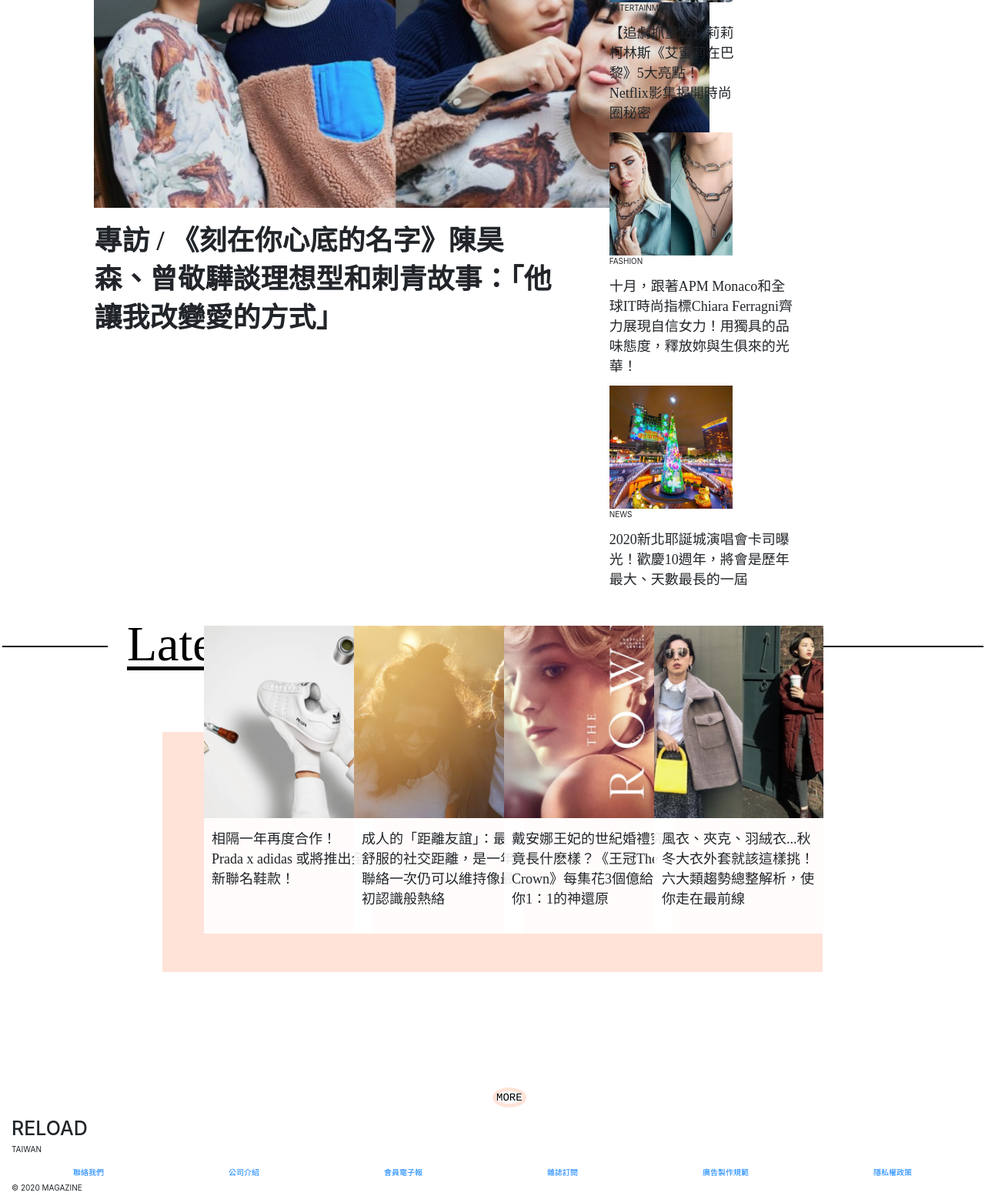
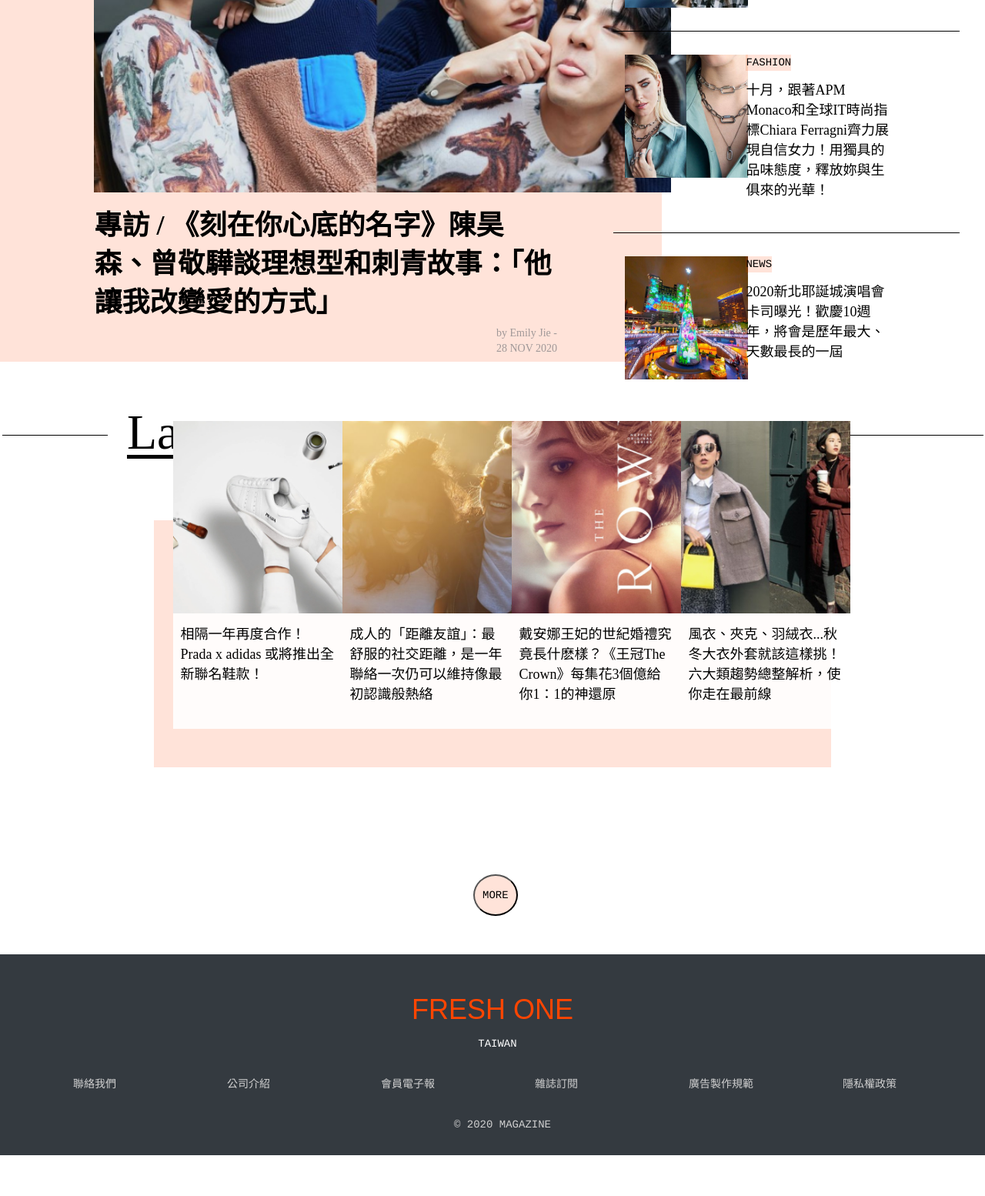
Before and after one commit to EmilyJie/Fone-Megazine, a plain HTML site: page index.html in a window 1280 px wide. Shown: the part 981-2535 px from the top of the page at 77% size. After the commit the page ends 2482 px from the top, so only its background shows below. Drawn offline with Linux system fonts and the light colour scheme; a web font is replaced by a local one.

Commit message:
homework finished

```diff
--- a/css/style.css
+++ b/css/style.css
@@ -18,14 +18,6 @@ html{
   border-left: 0.2rem solid #BBB;
 }
 
-.login{
-  font-size: 1.4rem;
-}
-
-.country{
-  font-size: 1.4rem;
-}
-
 #wrap {
   display: inline-block;
   position: relative;
@@ -38,7 +30,7 @@ html{
   height: 2rem;
   font-size: 1.4rem;
   display: inline-block;
-    font-family: "Lato";
+  font-family: 'Cousine', monospace;
   font-weight: 100;
   border: none;
   outline: none;
@@ -86,6 +78,18 @@ html{
   opacity: 0.8;
 }
 
+.login{
+  font-size: 1.4rem;
+}
+
+.country{
+  font-size: 1.4rem;
+}
+
+.dropdown-item{
+  font-size: 1.4rem;
+}
+
 .logo{
   font-family: 'Allerta Stencil', sans-serif;
   font-size: 7.2rem;
@@ -99,10 +103,18 @@ img:hover{
 }
 
 .minibar{
+  border-top: 0.2rem solid black;
+  margin: 1.6rem 0rem;
+}
+
+.minibar-item{
+  margin-top: 0.8rem;
   font-family: 'Cousine', monospace;
   font-size: 1.8rem;
-  border-top: 0.2rem solid black;
-  margin: 1.6rem 0rem;
+}
+
+.minibar-item:hover{
+  color: #FF4500;
 }
 
 .img_highlight_main{
@@ -130,6 +142,10 @@ img:hover{
   line-height: 3.6rem;
 }
 
+.article-text:hover{
+  color: #6c757d;
+}
+
 .little-text{
   font-family: 'Noto Serif TC', serif;
   font-size: 1.8rem;
@@ -137,9 +153,13 @@ img:hover{
   margin: 1.2rem 0rem;
 }
 
-.highlight-writer{
+.little-text:hover{
+  color: #6c757d;
+}
+
+.little-message{
   font-family: 'Noto Serif TC', serif;
-  font-size: 1.2rem;
+  font-size: 1.4rem;
   line-height: 2rem;
   color: #A09898;
   margin: 4rem 0rem;
@@ -184,9 +204,18 @@ img:hover{
   height: 0.15rem;
 }
 
+.img-bg-attention{
+  position: absolute;
+  margin-top: 10rem;
+  margin-left: -1.5rem;
+  width: 86rem;
+  height: 52rem;
+  z-index: -1;
+}
+
 .img_attention_main{
   margin-left: 15%;
-  width: 80rem;
+  width: 75rem;
   background-color:rgba(255,69,0,0.15);
 }
 
@@ -194,8 +223,40 @@ img:hover{
   position: relative;
   margin-left: 15%;
   margin-right: 2%;
+  margin-bottom: 0.5rem;
   font-size: 3.6rem;
   line-height: 5rem;
+}
+
+.attention .little-message{
+  margin-top: 0rem;
+  margin-left: 63rem;
+}
+
+.attention-news-border{
+  width: 45rem;
+  margin: 3rem 3.5rem;
+  border-bottom: 0.15rem solid black;
+}
+
+.img_attention_news{
+  margin-left: 5rem;
+}
+
+.attention-category{
+  font-family: 'Cousine', monospace;
+  font-size: 1.4rem;
+  background-color: rgba(255,69,0,0.15);
+  width: fit-content
+}
+
+.attention-category:hover{
+  color: #FF4500;
+  background-color: #ffffff;
+}
+
+.attention-news-right{
+  margin-left: -2rem;
 }
 
 .latest-title span:after {
@@ -205,7 +266,7 @@ img:hover{
 }
 
 .latest{
-  padding: 0 25rem;
+  padding: 0 20rem;
   height: 50rem;
 }
 
@@ -216,6 +277,7 @@ img:hover{
 .img-latest{
   width: 22rem;
   height: 25rem;
+  margin-left: 5%;
 }
 
 .latest .little-text{
@@ -223,6 +285,7 @@ img:hover{
   width: 22rem;
   height: 15rem;
   margin-top: 0;
+  margin-left: 5%;
   padding-top: 1.4rem;
   padding-left: 10px;
   padding-right: 10px;
@@ -231,8 +294,7 @@ img:hover{
 .img-bg-latest{
   position: relative;
   top: 5rem;
-  margin-left: -5%;
-  width: 110%;
+  width: 100%;
 }
 
 .img-bg-latest:hover{
@@ -240,14 +302,56 @@ img:hover{
 }
 
 .btn_more{
-  margin-left: 50%;
+  margin-top: 1rem;
+  margin-left: 48%;
   font-family: 'Cousine', monospace;
   font-size: 1.4rem;
   text-align: center;
   color: black;
+  background: rgba(255,69,0,0.15);
   border-radius: 100%;
-  width: 70px;
-  height: 70px;
-  border: 5px solid rgba(255,69,0,0.15);
-  line-height: 5rem;
+  line-height: 3rem;
+  padding: 1rem;
 }
+
+.btn_more:hover{
+  color: #FF4500;
+  background-color: #ffffff;
+}
+
+footer{
+  margin-top: 5rem;
+  margin-bottom: -1%;
+}
+
+.footer-logo{
+  font-family: 'Allerta Stencil', sans-serif;
+  font-size: 3.6rem;
+  color: #FF4500;
+  text-align: center;
+  padding-top: 5rem;
+}
+
+footer .little-message{
+  font-family: 'Cousine', monospace;
+  color: #ffffff;
+  margin: 1% 48.5%;
+}
+
+.footerbar{
+  margin-top: 0%;
+}
+
+.footerbar .little-text{
+  font-size: 1.4rem;
+  width: 9rem;
+}
+
+.copyright{
+  font-family: 'Cousine', monospace;
+  font-size: 1.4rem;
+  color: #D0D0D0;
+  margin-top: 1%;
+  margin-left: 46%;
+  height: 5rem;
+}
--- a/index.html
+++ b/index.html
@@ -48,27 +48,29 @@
 	</nav>
 
 	<div class="container">
-		<h1 class="logo">RELOAD</h1>
+		<a href="../入口型網站/index.html" style="text-decoration:none"><h1 class="logo">FRESH ONE</h1></a>
 		<div class="minibar">
 			<ul class="nav navbar">
 				<li class="active"><a href="#"><img src="img/btn_banner_menu.png" alt="menu"></a></li>
-				<li class="active"><a href="#" style="color: black">FASHION</a></li>
-				<li class="active"><a href="#" style="color: black">BEAUTY</a></li>
-				<li class="active"><a href="#" style="color: black">ENTERTAINMENT</a></li>
-				<li class="active"><a href="#" style="color: black">RELATIONSHIP</a></li>
-				<li class="active"><a href="#" style="color: black">LIFESTYLE</a></li>
+				<li class="active"><a href="#" style="color: black; text-decoration:none"><h3 class="minibar-item">FASHION</h3></a></li>
+				<li class="active"><a href="#" style="color: black; text-decoration:none"><h3 class="minibar-item">BEAUTY</h3></a></li>
+				<li class="active"><a href="#" style="color: black; text-decoration:none"><h3 class="minibar-item">ENTERTAINMENT</h3></a></li>
+				<li class="active"><a href="#" style="color: black; text-decoration:none"><h3 class="minibar-item">RELATIONSHIP</h3></a></li>
+				<li class="active"><a href="#" style="color: black; text-decoration:none"><h3 class="minibar-item">LIFESTYLE</h3></a></li>
 			</ul>
 		</div>
 
 		<div class="row highlight">
-			<div class="col-lg-3 highlight-left" style="background-color: rgba(255,69,0,0.15);">
+			<div class="col-lg-3 highlight-left" style="background-color: rgba(255,69,0,0.15)">
 			<h1 class="highlight-title">HIGHLIGHT</h1>
+			<a href="#" style="color: black; text-decoration:none">
 				<h2 class="article-text">【2020台北時裝周】晚會大秀濃縮時尚周精華！百套服裝展現台灣時尚設計力</h2>
 				<h3 class="little-text">台北時裝周不只星光雲集，也有超多精彩台灣好設計！</h3>
-			   <h4 class="highlight-writer">by Raven Yang & Alyssa Chen<br>21 NOV 2020</h4>
+				<h4 class="little-message">by Raven Yang & Alyssa Chen<br>21 NOV 2020</h4>
+			  </a>
 			</div>
 			<div class="col-lg-8" style="background-color: rgba(255,69,0,0.15);">
-			   <img class="img_highlight_main" src="img/img_highlight_main.png" alt="highlight photo">
+			   <a href="#"><img class="img_highlight_main" src="img/img_highlight_main.png" alt="highlight photo"></a>
 			</div>
 		</div>
 	</div>
@@ -79,35 +81,47 @@
 		</div>
 		<div class="row attention">
 			<div class="col-lg-7 attention-main">
-				<img class="img_attention_main" src="img/img_attention_main.png" alt="attention main photo">
+				<img class="img-bg-attention" src="img/News Rectangle.png" alt="background">
+				<a href="#"><img class="img_attention_main" src="img/img_attention_main.png" alt="attention main photo"></a>
+				<a href="#" style="color: black; text-decoration:none">
 					<h1 class="article-text">專訪 / 《刻在你心底的名字》陳昊森、曾敬驊談理想型和刺青故事：「他讓我改變愛的方式」</h1>
+					<h4 class="little-message">by Emily Jie - 28 NOV 2020</h4>
+				</a>
 			</div>
 			<div class="col-lg-5">
-				<div class="col-lg-12 attention-news">
-					<div class="col-lg-1">
-						<img class="img_attention_news" src="img/img_attention_news1.png" alt="attention news 1">
+					<div class="row attention-news">
+						<div class="col-lg-4 img_attention_news">
+							<a href="#"><img src="img/img_attention_news1.png" alt="attention news 1"></a>
 						</div>
-					<div class="col-lg-5">
-						<p>ENTERTAINMENT</p>
+						<div class="col-lg-5 attention-news-right">
+							<a href="#" style="color: black; text-decoration:none">
+								<p class="attention-category">ENTERTAINMENT</p>
 								<h3 class="little-text">【追劇抓重點】莉莉柯林斯《艾蜜莉在巴黎》5大亮點！Netflix影集揭開時尚圈秘密</h3>
+							</a>
 						</div>
 					</div>
-				<div class="col-lg-12 attention-news">
-					<div class="col-lg-5">
-						<img class="img_attention_news" src="img/img_attention_news2.png" alt="attention news 2">
+					<div class="attention-news-border"></div>
+					<div class="row attention-news">
+						<div class="col-lg-4 img_attention_news">
+							<a href="#"><img src="img/img_attention_news2.png" alt="attention news 2"></a>
 						</div>
-					<div class="col-lg-7">
-						<p>FASHION</p>
+						<div class="col-lg-5 attention-news-right">
+							<a href="#" style="color: black; text-decoration:none">
+								<p class="attention-category">FASHION</p>
 								<h3 class="little-text">十月，跟著APM Monaco和全球IT時尚指標Chiara Ferragni齊力展現自信女力！用獨具的品味態度，釋放妳與生俱來的光華！</h3>
+							</a>
 						</div>
 					</div>
-				<div class="col-lg-12 attention-news">
-					<div class="col-lg-5">
-						<img class="img_attention_news" src="img/img_attention_news3.png" alt="attention news 3">
+					<div class="attention-news-border"></div>
+					<div class="row attention-news">
+						<div class="col-lg-4 img_attention_news">
+							<a href="#"><img src="img/img_attention_news3.png" alt="attention news 3"></a>
 						</div>
-					<div class="col-lg-7">
-						<p>NEWS</p>
+						<div class="col-lg-5 attention-news-right">
+							<a href="#" style="color: black; text-decoration:none">
+								<p class="attention-category">NEWS</p>
 								<h3 class="little-text">2020新北耶誕城演唱會卡司曝光！歡慶10週年，將會是歷年最大、天數最長的一屆</h3>
+							</a>
 						</div>
 					</div>
 			</div>
@@ -119,41 +133,47 @@
 		<div class="row latest">
 			<img class="img-bg-latest" src="img/Rectangle.png" alt="background">
 			<div class="col-lg-3 latest-article">
+				<a href="#" style="color: black; text-decoration:none">
 					<img class="img-latest img_latest_news" src="img/img_latest_news1.png" alt="latest news 1">
 					<h3 class="little-text">相隔一年再度合作！Prada x adidas 或將推出全新聯名鞋款！</h3>
+				</a>
 			</div>
 			<div class="col-lg-3 latest-article">
+				<a href="#" style="color: black; text-decoration:none">
 					<img class="img-latest img_latest_news" src="img/img_latest_news2.png" alt="latest news 2">
 					<h3 class="little-text">成人的「距離友誼」：最舒服的社交距離，是一年聯絡一次仍可以維持像最初認識般熱絡</h3>
+				</a>
 			</div>
 			<div class="col-lg-3 latest-article">
+				<a href="#" style="color: black; text-decoration:none">
 					<img class="img-latest img_latest_news" src="img/img_latest_news3.png" alt="latest news 3">
 					<h3 class="little-text">戴安娜王妃的世紀婚禮究竟長什麽樣？《王冠The Crown》每集花3個億給你1：1的神還原</h3>
+				</a>
 			</div>
 			<div class="col-lg-3 latest-article">
+				<a href="#" style="color: black; text-decoration:none">
 					<img class="img-latest img_latest_news" src="img/img_latest_news4.png" alt="latest news 4">
 					<h3 class="little-text">風衣、夾克、羽絨衣...秋冬大衣外套就該這樣挑！六大類趨勢總整解析，使你走在最前線</h3>
+				</a>
 			</div>
 		</div>
-		<a class="btn_more" href="#">MORE</a>
+		<button class="btn_more" href="#">MORE</button>
 	</div>
 
-	<footer>
-		<div class="container-fluid" >
-			<h1>RELOAD</h1>
-			<p>TAIWAN</p>
+	<footer class=" container-fluid bg-dark">
+		<h1 class="footer-logo">FRESH ONE</h1>
+		<p class="little-message">TAIWAN</p>
 		<div class="container footerbar">
 			<ul class="nav navbar">
-					<li class="active"><a href="#">聯絡我們</a></li>
-					<li class="active"><a href="#">公司介紹</a></li>
-					<li class="active"><a href="#">會員電子報</a></li>
-					<li class="active"><a href="#">雜誌訂閱</a></li>
-					<li class="active"><a href="#">廣告製作規範</a></li>
-					<li class="active"><a href="#">隱私權政策</a></li>
+				<li class="active little-text"><a href="#" style="color: #D0D0D0; text-decoration:none">聯絡我們</a></li>
+				<li class="active little-text"><a href="#" style="color: #D0D0D0; text-decoration:none">公司介紹</a></li>
+				<li class="active little-text"><a href="#" style="color: #D0D0D0; text-decoration:none">會員電子報</a></li>
+				<li class="active little-text"><a href="#" style="color: #D0D0D0; text-decoration:none">雜誌訂閱</a></li>
+				<li class="active little-text"><a href="#" style="color: #D0D0D0; text-decoration:none">廣告製作規範</a></li>
+				<li class="active little-text"><a href="#" style="color: #D0D0D0; text-decoration:none">隱私權政策</a></li>
 			</ul>
 		</div>
-			<p>© 2020 MAGAZINE</p>
-		</div>
+		<p class="copyright">© 2020 MAGAZINE</p>
 	</footer>
 
 	<!-- JS連結 -->
```
Also changed, not shown: img/News Rectangle.png (added), img/category Rectangle1.png (added). Lines whose indentation alone changed are shown as unchanged.
